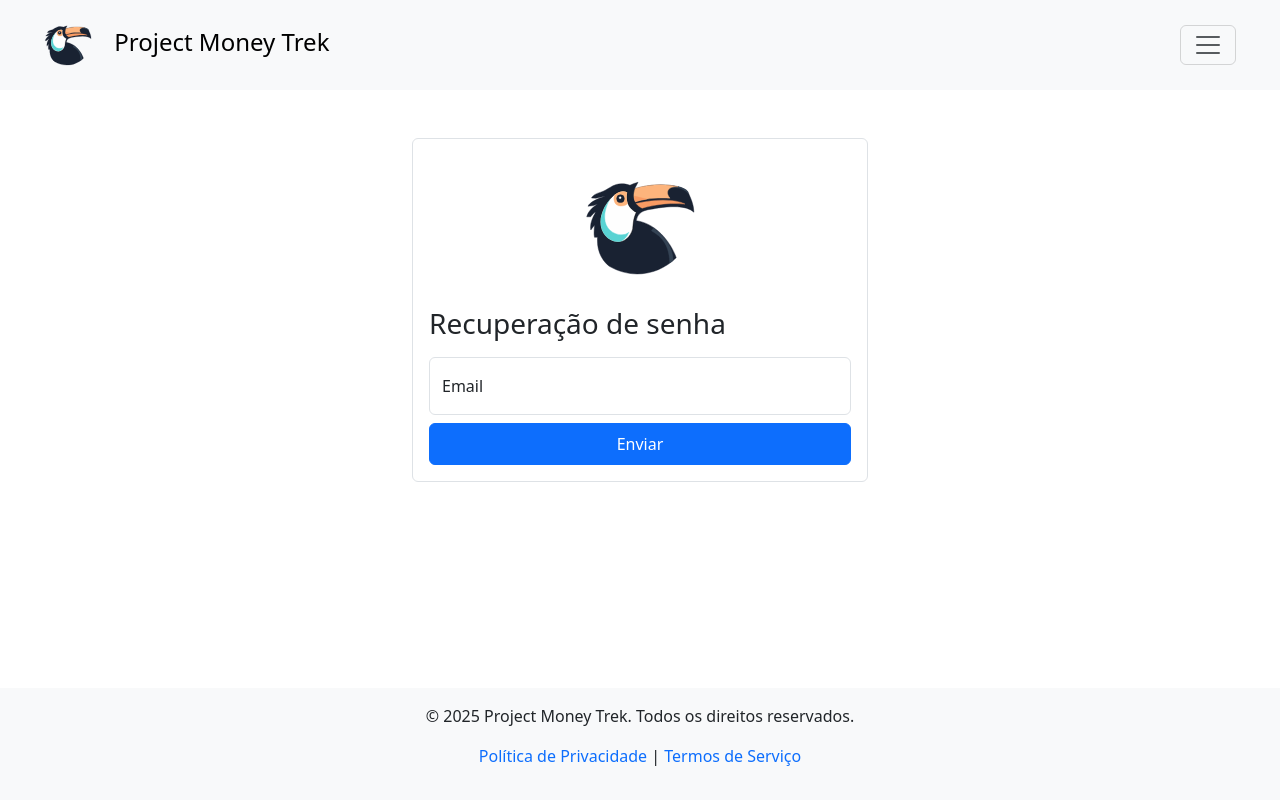
After one commit to antonioisaacdias/project_money_trek, a Flask app: page /recuperar-senha in a window 1280 px wide. The commit adds this page. Run offline with Flask 3, Linux system fonts and the light colour scheme; parts of the project's set-up code (start-up, migrations or seed data) failed here and were passed over.

Commit message:
feat: view de recuperação de senha

```diff
--- a/app/routes/views/home.py
+++ b/app/routes/views/home.py
@@ -13,3 +13,7 @@ def proposal():
 @home_bp.route('/login', methods=['GET'])
 def login():
     return render_template('login.html')
+
+@home_bp.route('/recuperar-senha', methods=['GET'])
+def recover_password():
+    return render_template('recover-password.html')
--- a/app/templates/login.html
+++ b/app/templates/login.html
@@ -11,7 +11,7 @@
                         </div>
                         <h1 class="h3 mb-3 fw-normal">Login</h1>
                         <div class="form-floating mb-2">
-                          <input type="email" class="form-control" id="floatingInput" placeholder="name@example.com">
+                          <input type="email" class="form-control" id="floatingInput" placeholder="nome@exemplo.com">
                           <label for="floatingInput">Email</label>
                         </div>
                         <div class="form-floating">
--- a/app/templates/proposal.html
+++ b/app/templates/proposal.html
@@ -11,7 +11,7 @@
                         </div>
                         <div class="mb-3">
                             <label for="email" class="form-label">Email corporativo</label>
-                            <input type="email" class="form-control" id="email" name="email" placeholder="name@example.com">
+                            <input type="email" class="form-control" id="email" name="email">
                         </div>
                         <div class="mb-3">
                             <label for="corporation_name" class="form-label">Nome da empresa</label>
--- /dev/null
+++ b/app/templates/recover-password.html
@@ -0,0 +1,23 @@
+{% extends 'ladingpage-base.html' %}
+{% block title %}Despesas{% endblock %}
+
+{% block content %}
+            <div class="container mt-5 form-login">
+                <div class="container rounded p-3 border">
+                    <form>
+                        <div class="container p-0 mt-3 d-flex justify-content-center">
+                            <img class="mb-4 logo-login" src="{{ url_for('static', filename='images/logo.svg') }}" alt="">
+
+                        </div>
+                        <h1 class="h3 mb-3 fw-normal">Recuperação de senha</h1>
+                        <div class="form-floating mb-2">
+                          <input type="email" class="form-control" id="floatingInput" placeholder="nome@exemplo.com">
+                          <label for="floatingInput">Email</label>
+                        </div>
+
+                        <button class="btn btn-primary w-100 py-2" type="submit">Enviar</button>
+                      </form>
+                </div>
+            </div>
+
+{% endblock %}
```
